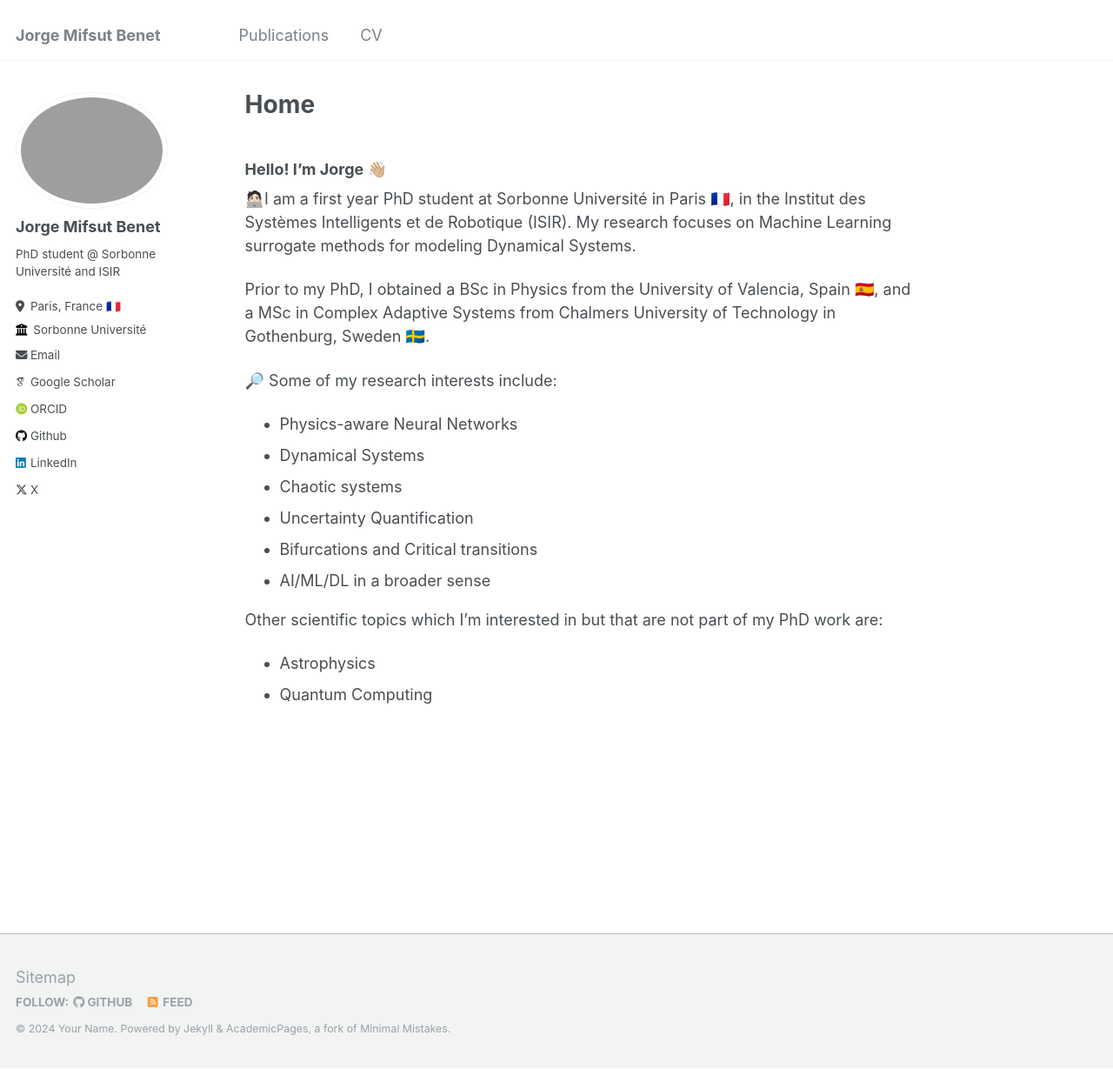
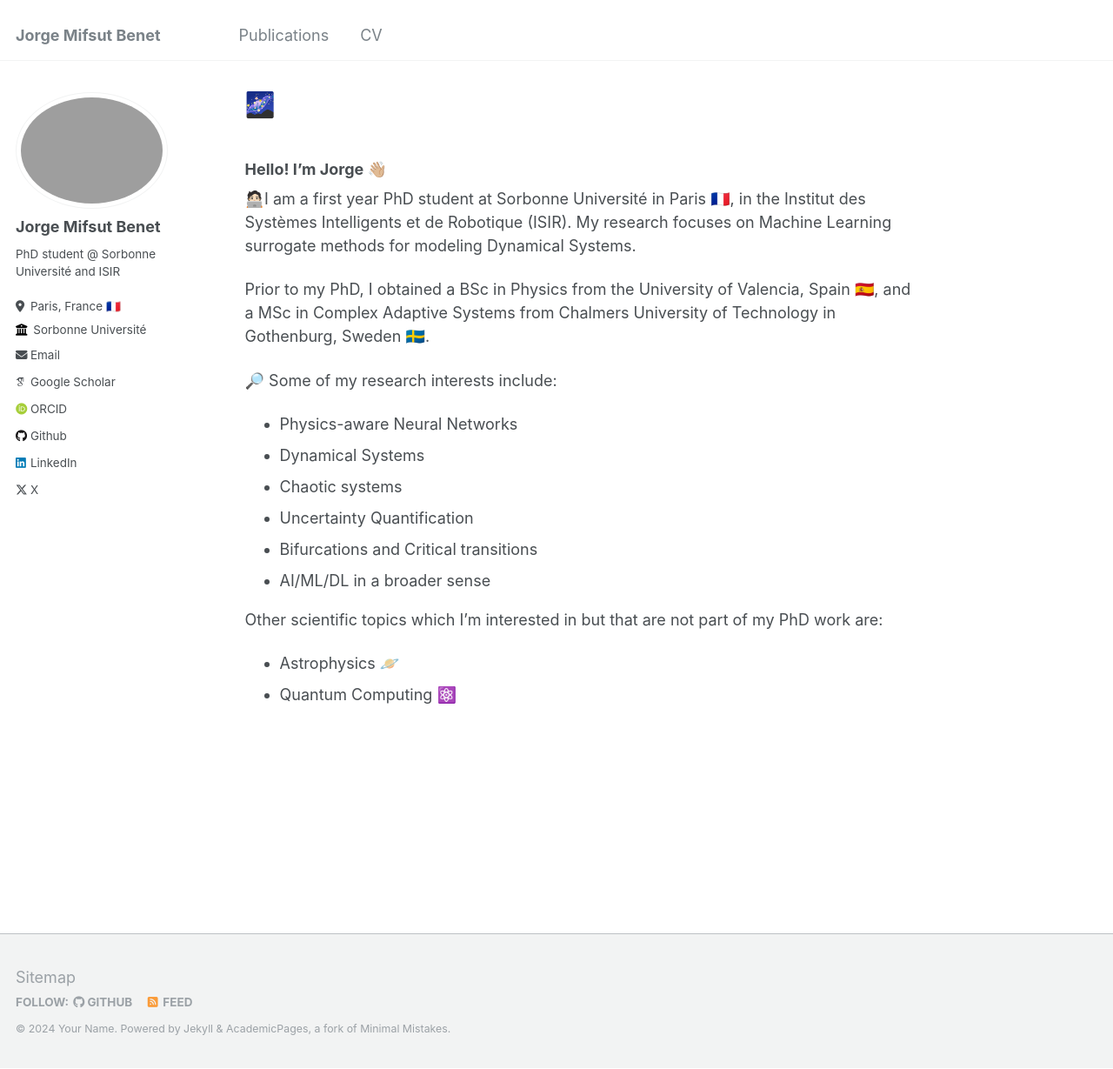
Before and after one commit to jorge-mifsut/jorge-mifsut.github.io, a Jekyll site: the page built from _pages/about.md, in a window 1280 px wide and 1229 px high. Shown: the whole window at 87% size. Built offline with Jekyll 4.4.1, drawn with Linux system fonts in a browser that asks for light colours; some web fonts are replaced.

Commit message:
Update about.md

```diff
--- a/_pages/about.md
+++ b/_pages/about.md
@@ -1,6 +1,6 @@
 ---
 permalink: /
-title: "Home"
+title: "🌌"
 author_profile: true
 redirect_from:
   - /about/
@@ -24,5 +24,5 @@ Prior to my PhD, I obtained a BSc in Physics from the University of Valencia, Sp
 
 Other scientific topics which I'm interested in but that are not part of my PhD work are:
 
-- Astrophysics
-- Quantum Computing
+- Astrophysics 🪐
+- Quantum Computing ⚛️
```
